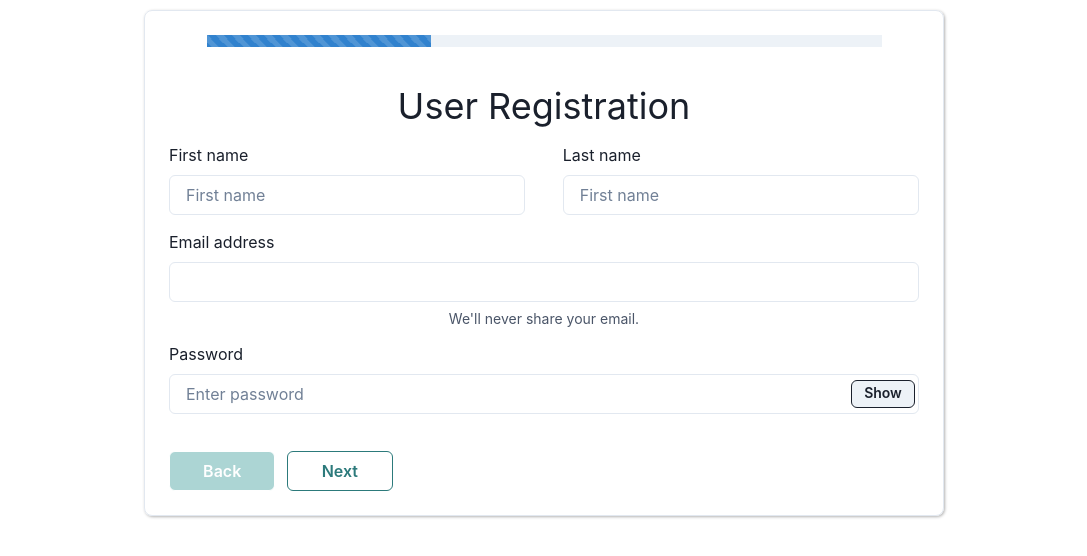
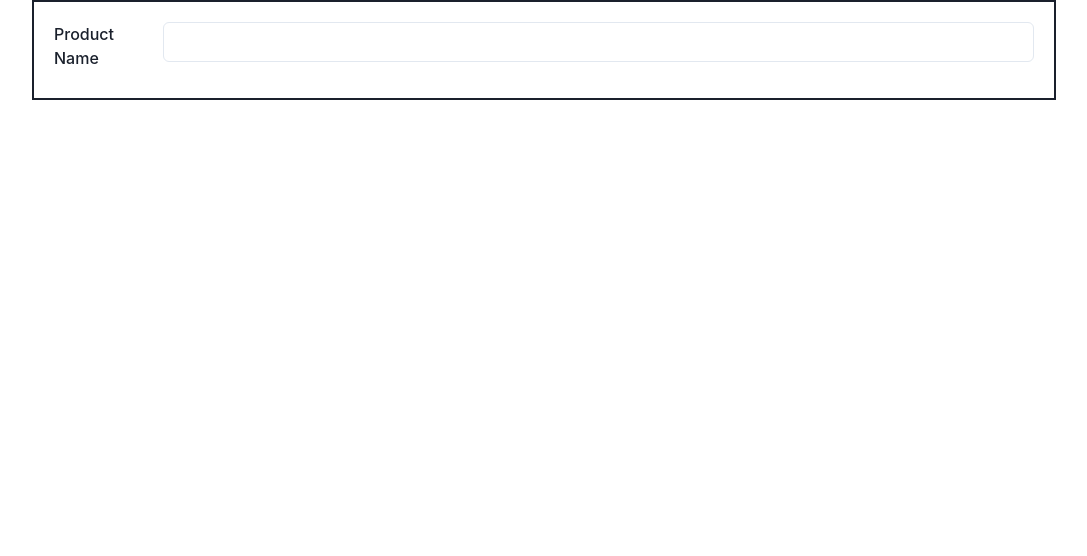
Before and after one commit to Sagarsandbhor17/Beautyhub, a React (Create React App) app in the folder Frontend/: page /admin in a window 1280 px wide. Shown: the top 556 px of the page, without its empty margins (96-1183 px from the left). Built offline with nearby package versions, Linux system fonts and the light colour scheme.

Commit message:
form added

```diff
--- a/Frontend/src/Components/admin/admin.jsx
+++ b/Frontend/src/Components/admin/admin.jsx
@@ -1,363 +1,62 @@
-// import React from 'react';
-// import { Heading } from '@chakra-ui/react'
-
-// const AdminForm = () => {
-//     return(
-//         <>
-//         <Heading>LIFE IS AWESOME...</Heading>
-//         <Heading>Admin🙂</Heading>
-//         </>
-//     )
-// };
 import React, { useState } from 'react';
+import { Heading } from '@chakra-ui/react';
 import {
-  Progress,
-  Box,
-  ButtonGroup,
-  Button,
-  Heading,
-  Flex,
   FormControl,
-  GridItem,
   FormLabel,
   Input,
-  Select,
-  SimpleGrid,
-  InputLeftAddon,
-  InputGroup,
-  Textarea,
+  Box,
+  Flex,
+  FormErrorMessage,
   FormHelperText,
-  InputRightElement,
-} from '@chakra-ui/react';
+} from '@chakra-ui/react'
+import { log } from 'console';
 
-import { useToast } from '@chakra-ui/react';
+const AdminForm = () => {
+  const initialStateProduct = {
+    product_detail_link:"",
+    product_image:"",
+    productName:"",
+    product_tag:"",
+    product_tag_text:"",
+    star_rating:"",
+    product_reviews:"",
+    product_price:"",
+    description:"",
+    product_ingredients:"",
+    product_type:"",
+    product_subtype:"",
+    item_logo:""
+  }
+  const [product , setProduct] = useState(initialStateProduct);
+  const handleChange = (e) => {
+    const {name , value} = e.target ;
+    setProduct((prev) => ({ ...prev, [name]: value }));
+    // const handleChange = (e) => {
+    //   let { name, value } = e.target;
+    //   setForm();
+    // };
+    console.log("product: " ,product);
+  };
+  // console.log()
 
-const Form1 = () => {
-  const [show, setShow] = React.useState(false);
-  const handleClick = () => setShow(!show);
-  return (
-    <>
-      <Heading w="100%" textAlign={'center'} fontWeight="normal" mb="2%">
-        User Registration
-      </Heading>
-      <Flex>
-        <FormControl mr="5%">
-          <FormLabel htmlFor="first-name" fontWeight={'normal'}>
-            First name
-          </FormLabel>
-          <Input id="first-name" placeholder="First name" />
-        </FormControl>
-
-        <FormControl>
-          <FormLabel htmlFor="last-name" fontWeight={'normal'}>
-            Last name
-          </FormLabel>
-          <Input id="last-name" placeholder="First name" />
-        </FormControl>
-      </Flex>
-      <FormControl mt="2%">
-        <FormLabel htmlFor="email" fontWeight={'normal'}>
-          Email address
-        </FormLabel>
-        <Input id="email" type="email" />
-        <FormHelperText>We'll never share your email.</FormHelperText>
-      </FormControl>
-
-      <FormControl>
-        <FormLabel htmlFor="password" fontWeight={'normal'} mt="2%">
-          Password
-        </FormLabel>
-        <InputGroup size="md">
-          <Input
-            pr="4.5rem"
-            type={show ? 'text' : 'password'}
-            placeholder="Enter password"
-          />
-          <InputRightElement width="4.5rem">
-            <Button h="1.75rem" size="sm" onClick={handleClick}>
-              {show ? 'Hide' : 'Show'}
-            </Button>
-          </InputRightElement>
-        </InputGroup>
-      </FormControl>
-    </>
-  );
+    return(
+        <>
+        <Box
+        width="80vw"
+        border="2px solid"
+        margin="0 auto"
+        padding="20px"
+        >
+          <FormControl>
+            <Flex>
+              <FormLabel>Product Name</FormLabel>
+              <Input type='text' name="productName" onChange={handleChange} />
+            </Flex>
+          </FormControl>
+        </Box>
+        </>
+    )
 };
 
-const Form2 = () => {
-  return (
-    <>
-      <Heading w="100%" textAlign={'center'} fontWeight="normal" mb="2%">
-        User Details
-      </Heading>
-      <FormControl as={GridItem} colSpan={[6, 3]}>
-        <FormLabel
-          htmlFor="country"
-          fontSize="sm"
-          fontWeight="md"
-          color="gray.700"
-          _dark={{
-            color: 'gray.50',
-          }}>
-          Country / Region
-        </FormLabel>
-        <Select
-          id="country"
-          name="country"
-          autoComplete="country"
-          placeholder="Select option"
-          focusBorderColor="brand.400"
-          shadow="sm"
-          size="sm"
-          w="full"
-          rounded="md">
-          <option>United States</option>
-          <option>Canada</option>
-          <option>Mexico</option>
-        </Select>
-      </FormControl>
 
-      <FormControl as={GridItem} colSpan={6}>
-        <FormLabel
-          htmlFor="street_address"
-          fontSize="sm"
-          fontWeight="md"
-          color="gray.700"
-          _dark={{
-            color: 'gray.50',
-          }}
-          mt="2%">
-          Street address
-        </FormLabel>
-        <Input
-          type="text"
-          name="street_address"
-          id="street_address"
-          autoComplete="street-address"
-          focusBorderColor="brand.400"
-          shadow="sm"
-          size="sm"
-          w="full"
-          rounded="md"
-        />
-      </FormControl>
-
-      <FormControl as={GridItem} colSpan={[6, 6, null, 2]}>
-        <FormLabel
-          htmlFor="city"
-          fontSize="sm"
-          fontWeight="md"
-          color="gray.700"
-          _dark={{
-            color: 'gray.50',
-          }}
-          mt="2%">
-          City
-        </FormLabel>
-        <Input
-          type="text"
-          name="city"
-          id="city"
-          autoComplete="city"
-          focusBorderColor="brand.400"
-          shadow="sm"
-          size="sm"
-          w="full"
-          rounded="md"
-        />
-      </FormControl>
-
-      <FormControl as={GridItem} colSpan={[6, 3, null, 2]}>
-        <FormLabel
-          htmlFor="state"
-          fontSize="sm"
-          fontWeight="md"
-          color="gray.700"
-          _dark={{
-            color: 'gray.50',
-          }}
-          mt="2%">
-          State / Province
-        </FormLabel>
-        <Input
-          type="text"
-          name="state"
-          id="state"
-          autoComplete="state"
-          focusBorderColor="brand.400"
-          shadow="sm"
-          size="sm"
-          w="full"
-          rounded="md"
-        />
-      </FormControl>
-
-      <FormControl as={GridItem} colSpan={[6, 3, null, 2]}>
-        <FormLabel
-          htmlFor="postal_code"
-          fontSize="sm"
-          fontWeight="md"
-          color="gray.700"
-          _dark={{
-            color: 'gray.50',
-          }}
-          mt="2%">
-          ZIP / Postal
-        </FormLabel>
-        <Input
-          type="text"
-          name="postal_code"
-          id="postal_code"
-          autoComplete="postal-code"
-          focusBorderColor="brand.400"
-          shadow="sm"
-          size="sm"
-          w="full"
-          rounded="md"
-        />
-      </FormControl>
-    </>
-  );
-};
-
-const Form3 = () => {
-  return (
-    <>
-      <Heading w="100%" textAlign={'center'} fontWeight="normal">
-        Social Handles
-      </Heading>
-      <SimpleGrid columns={1} spacing={6}>
-        <FormControl as={GridItem} colSpan={[3, 2]}>
-          <FormLabel
-            fontSize="sm"
-            fontWeight="md"
-            color="gray.700"
-            _dark={{
-              color: 'gray.50',
-            }}>
-            Website
-          </FormLabel>
-          <InputGroup size="sm">
-            <InputLeftAddon
-              bg="gray.50"
-              _dark={{
-                bg: 'gray.800',
-              }}
-              color="gray.500"
-              rounded="md">
-              http://
-            </InputLeftAddon>
-            <Input
-              type="tel"
-              placeholder="www.example.com"
-              focusBorderColor="brand.400"
-              rounded="md"
-            />
-          </InputGroup>
-        </FormControl>
-
-        <FormControl id="email" mt={1}>
-          <FormLabel
-            fontSize="sm"
-            fontWeight="md"
-            color="gray.700"
-            _dark={{
-              color: 'gray.50',
-            }}>
-            About
-          </FormLabel>
-          <Textarea
-            placeholder="you@example.com"
-            rows={3}
-            shadow="sm"
-            focusBorderColor="brand.400"
-            fontSize={{
-              sm: 'sm',
-            }}
-          />
-          <FormHelperText>
-            Brief description for your profile. URLs are hyperlinked.
-          </FormHelperText>
-        </FormControl>
-      </SimpleGrid>
-    </>
-  );
-};
-
-export default function Multistep() {
-  const toast = useToast();
-  const [step, setStep] = useState(1);
-  const [progress, setProgress] = useState(33.33);
-  return (
-    <>
-      <Box
-        borderWidth="1px"
-        rounded="lg"
-        shadow="1px 1px 3px rgba(0,0,0,0.3)"
-        maxWidth={800}
-        p={6}
-        m="10px auto"
-        as="form">
-        <Progress
-          hasStripe
-          value={progress}
-          mb="5%"
-          mx="5%"
-          isAnimated></Progress>
-        {step === 1 ? <Form1 /> : step === 2 ? <Form2 /> : <Form3 />}
-        <ButtonGroup mt="5%" w="100%">
-          <Flex w="100%" justifyContent="space-between">
-            <Flex>
-              <Button
-                onClick={() => {
-                  setStep(step - 1);
-                  setProgress(progress - 33.33);
-                }}
-                isDisabled={step === 1}
-                colorScheme="teal"
-                variant="solid"
-                w="7rem"
-                mr="5%">
-                Back
-              </Button>
-              <Button
-                w="7rem"
-                isDisabled={step === 3}
-                onClick={() => {
-                  setStep(step + 1);
-                  if (step === 3) {
-                    setProgress(100);
-                  } else {
-                    setProgress(progress + 33.33);
-                  }
-                }}
-                colorScheme="teal"
-                variant="outline">
-                Next
-              </Button>
-            </Flex>
-            {step === 3 ? (
-              <Button
-                w="7rem"
-                colorScheme="red"
-                variant="solid"
-                onClick={() => {
-                  toast({
-                    title: 'Account created.',
-                    description: "We've created your account for you.",
-                    status: 'success',
-                    duration: 3000,
-                    isClosable: true,
-                  });
-                }}>
-                Submit
-              </Button>
-            ) : null}
-          </Flex>
-        </ButtonGroup>
-      </Box>
-    </>
-  );
-}
-
-// export default AdminForm;
+export default AdminForm;
--- a/Frontend/src/Router/AllRoutes.jsx
+++ b/Frontend/src/Router/AllRoutes.jsx
@@ -12,8 +12,8 @@ import SingleProduct from "../Components/SingleProduct/SingleProduct";
 import Navbar from "../Components/Navbar/Navbar";
 import Authprovider from "../Components/Private/Authprovider";
 import DummyProduct from "../Components/SingleProduct/DummyProduct";
-// import AdminForm from "../Components/admin/admin";
-import Multistep from "../Components/admin/admin";
+import AdminForm from "../Components/admin/admin";
+// import Multistep from "../Components/admin/admin";
 
 
 const AllRoutes = () => {
@@ -67,8 +67,8 @@ const AllRoutes = () => {
       />
       <Route path="/dummyproduct" element={<DummyProduct />} />
       {/* <Route path="/dummyproduct" element={ <DummyProduct/>}/>   */}
-      {/* <Route path="/admin" element={<AdminForm/>} /> */}
-      <Route path="/admin" element={<Multistep/>} />
+      <Route path="/admin" element={<AdminForm/>} />
+      {/* <Route path="/admin" element={<Multistep/>} /> */}
     </Routes>
   );
 };
```
Also changed, not shown: 1 other file (tests, documents, lock files or other folders).
